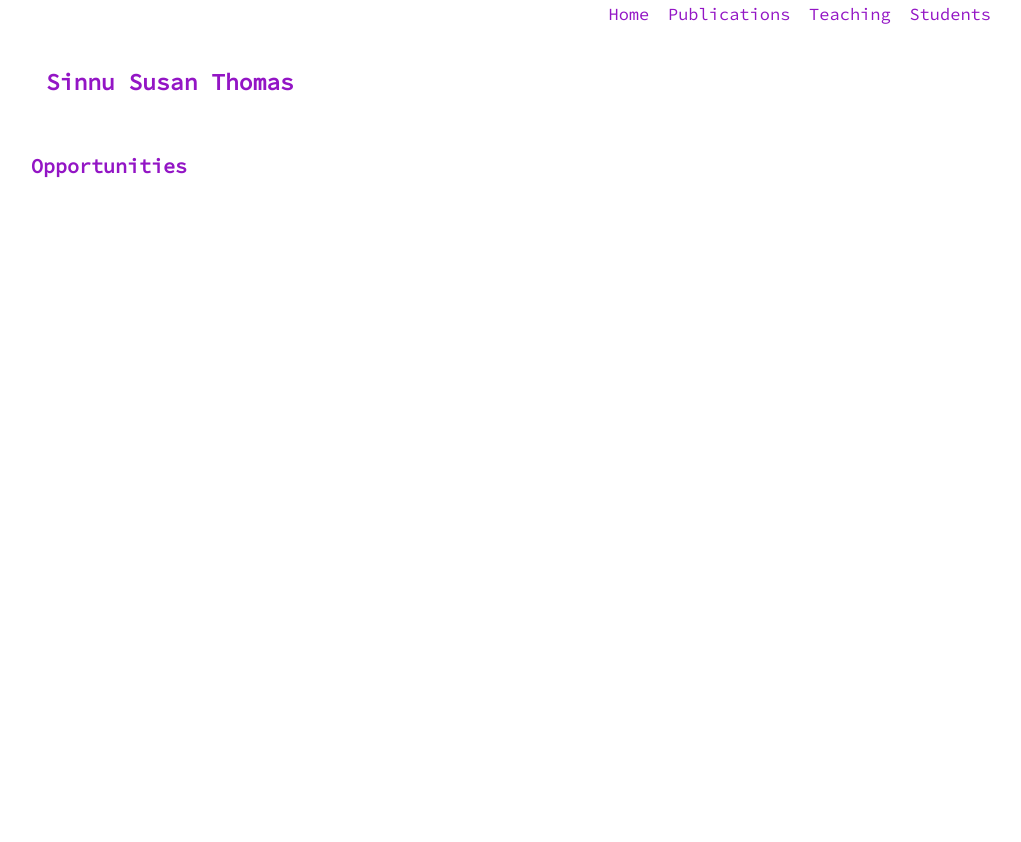
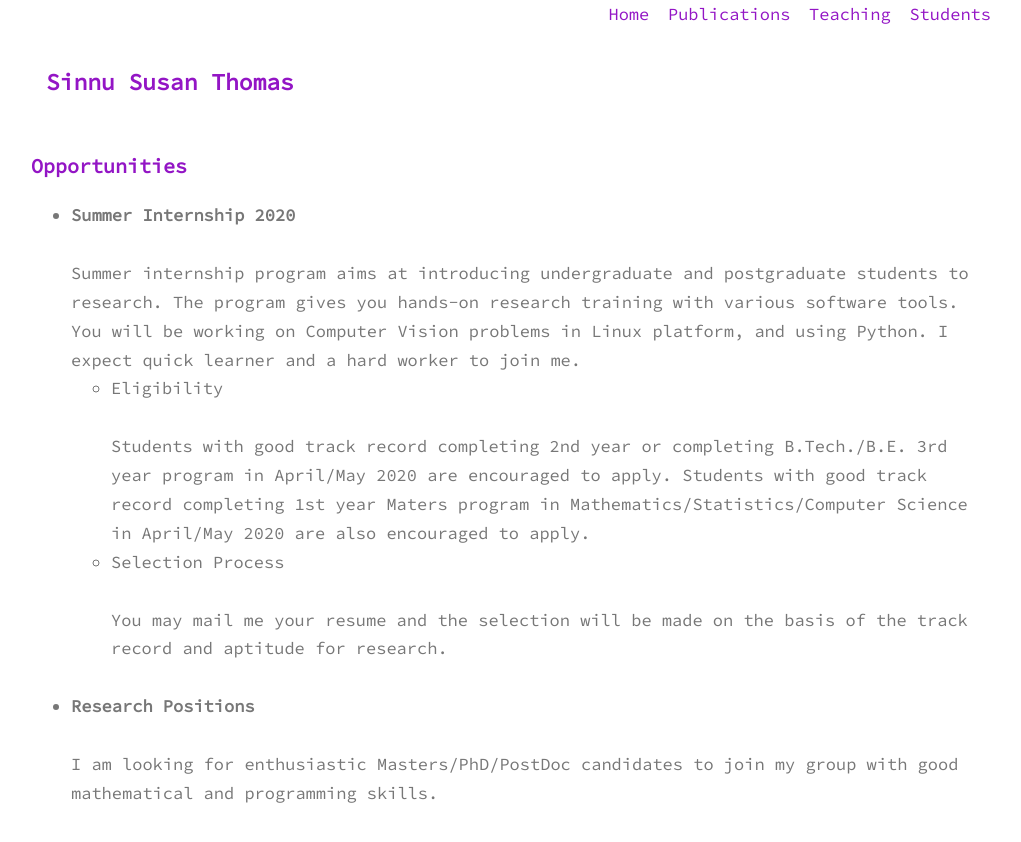
Before and after one commit to sinnuthomas/sinnuthomas.github.io, a Jekyll site: the page built from opportunities.md, in a window 1280 px wide. Shown: the top 842 px of the page, without its empty margins (129-1150 px from the left). Built offline with Jekyll 4.4.1, drawn with Linux system fonts in a browser that asks for light colours.

Commit message:
Update opportunities.md

```diff
--- a/opportunities.md
+++ b/opportunities.md
@@ -3,3 +3,17 @@ layout: page
 title: Opportunities
 permalink: /opportunities/
 ---
+
+* **Summer Internship 2020**
+  <br/><br/>
+Summer internship program aims at introducing undergraduate and postgraduate students to research. The program gives you hands-on research training with various software tools.  You will be working on Computer Vision problems in Linux platform, and using Python. I expect quick learner and a hard worker to join me.
+  * Eligibility
+  <br/><br/>
+  Students with good track record completing 2nd year or completing B.Tech./B.E. 3rd year program in April/May 2020 are     encouraged to apply. Students with good track record completing 1st year  Maters program in Mathematics/Statistics/Computer Science in April/May 2020 are also encouraged to apply.
+  * Selection Process
+  <br/><br/>
+   You may mail me your resume and the selection will be made on the basis of the track record and aptitude for research.
+   <br/><br/>
+* **Research Positions**
+  <br/><br/>
+I am looking for enthusiastic Masters/PhD/PostDoc candidates to join my group with good mathematical and programming skills.
```
